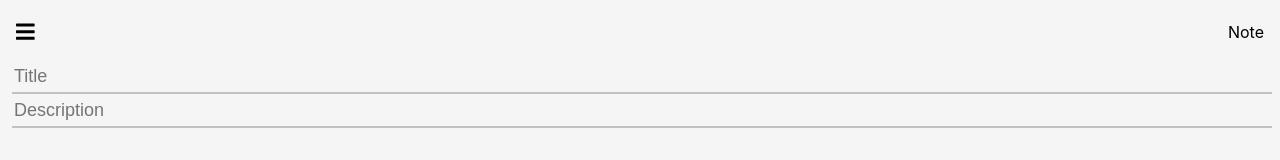
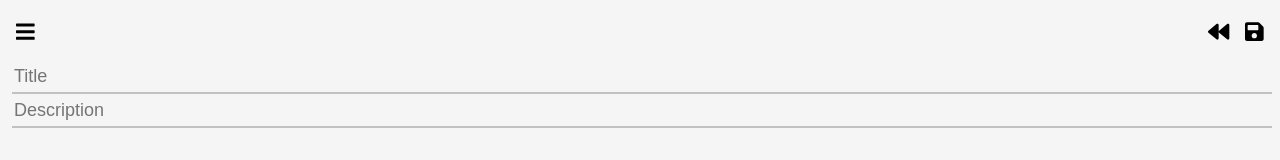
Before and after one commit to AleksandarVasilevski/notepad-react, a React (Create React App) app: page /note in a window 1280 px wide. Shown: the top 160 px of the page. Built offline with nearby package versions, Linux system fonts and the light colour scheme.

Commit message:
added NoteNavigationItems and NotesNavigationItems components

```diff
--- /dev/null
+++ b/src/molecules/NoteNavigationItems/NoteNavigationItems.js
@@ -0,0 +1,14 @@
+import React, {Fragment} from 'react';
+import { FontAwesomeIcon } from '@fortawesome/react-fontawesome';
+import { faSave, faBackward } from '@fortawesome/free-solid-svg-icons';
+
+import classes from './NoteNavigationItems.module.css';
+
+const noteNavigationItems = () => (
+    <Fragment>
+        <FontAwesomeIcon className={classes.FirstItem} icon={faBackward} size="lg" />
+        <FontAwesomeIcon className={classes.LastItem} icon={faSave} size="lg" />
+    </Fragment>
+);
+
+export default noteNavigationItems;
--- /dev/null
+++ b/src/molecules/NoteNavigationItems/NoteNavigationItems.module.css
@@ -0,0 +1,11 @@
+.FirstItem {
+    margin: 0 16px 0 0;
+}
+
+.Item {
+    margin: 0 16px;
+}
+
+.LastItem {
+    margin: 0, 0, 16px 0;
+}
--- /dev/null
+++ b/src/molecules/NotesNavigationItems/NotesNavigationItems.js
@@ -0,0 +1,10 @@
+import React from 'react';
+import { FontAwesomeIcon } from '@fortawesome/react-fontawesome';
+import { faSave } from '@fortawesome/free-solid-svg-icons';
+
+const notesNavigationItems = () => (
+    //Dummy icon
+    <FontAwesomeIcon icon={faSave} size="lg" />
+);
+
+export default notesNavigationItems;
--- a/src/organisms/Toolbar/Toolbar.js
+++ b/src/organisms/Toolbar/Toolbar.js
@@ -2,6 +2,9 @@ import React from 'react';
 import { withRouter } from 'react-router-dom'
 import { FontAwesomeIcon } from '@fortawesome/react-fontawesome';
 import { faBars } from '@fortawesome/free-solid-svg-icons';
+
+import NotesNavigationItems from '../../molecules/NotesNavigationItems/NotesNavigationItems';
+import NoteNavigationItems from '../../molecules/NoteNavigationItems/NoteNavigationItems';
 
 import classes from './Toolbar.module.css';
 
@@ -10,9 +13,9 @@ const toolbar = (props) => {
   const navigationItems = () => {
     switch(props.location.pathname){
       case '/note':
-        return 'Note';
+        return <NoteNavigationItems />;
       default:
-        return 'Notes'
+        return <NotesNavigationItems />;
     }
   }
 
```
